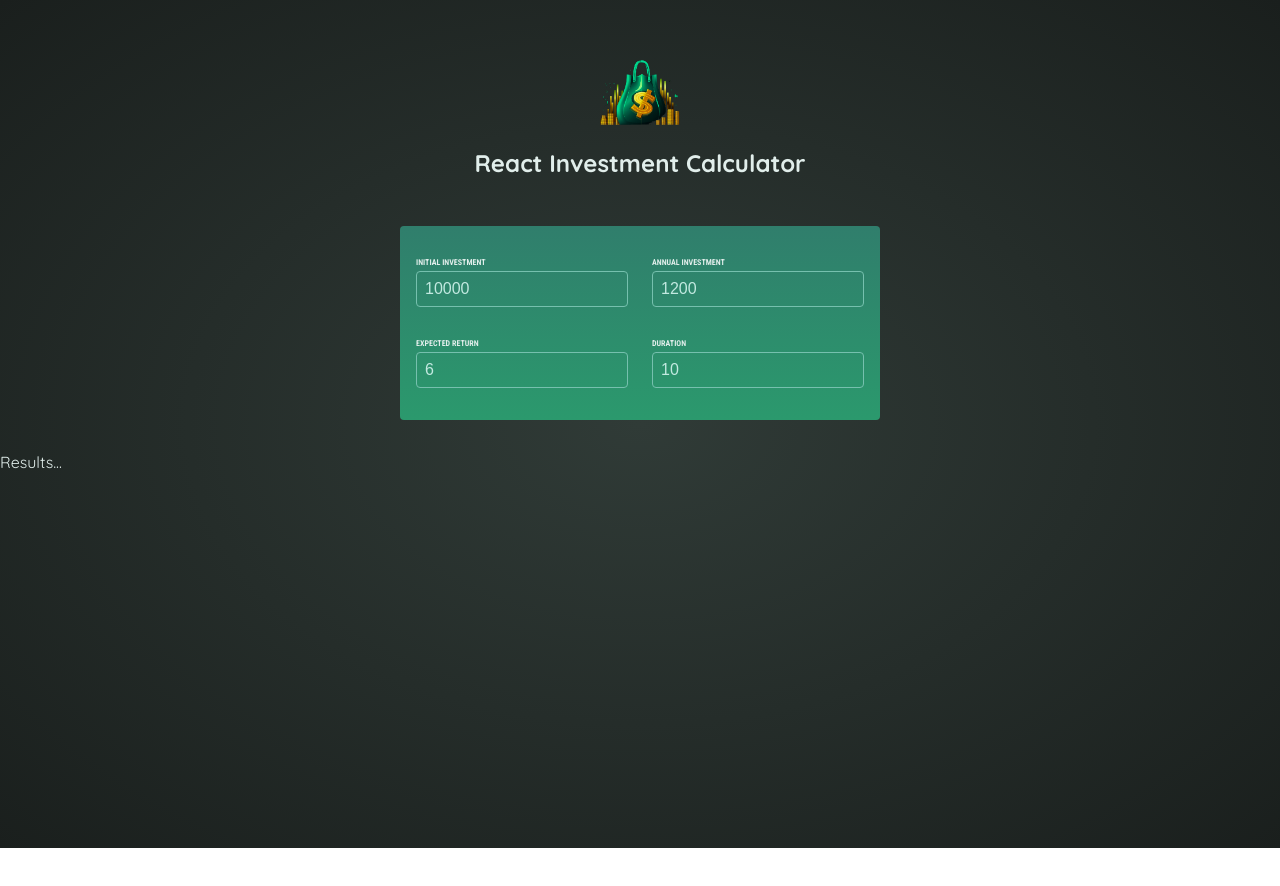
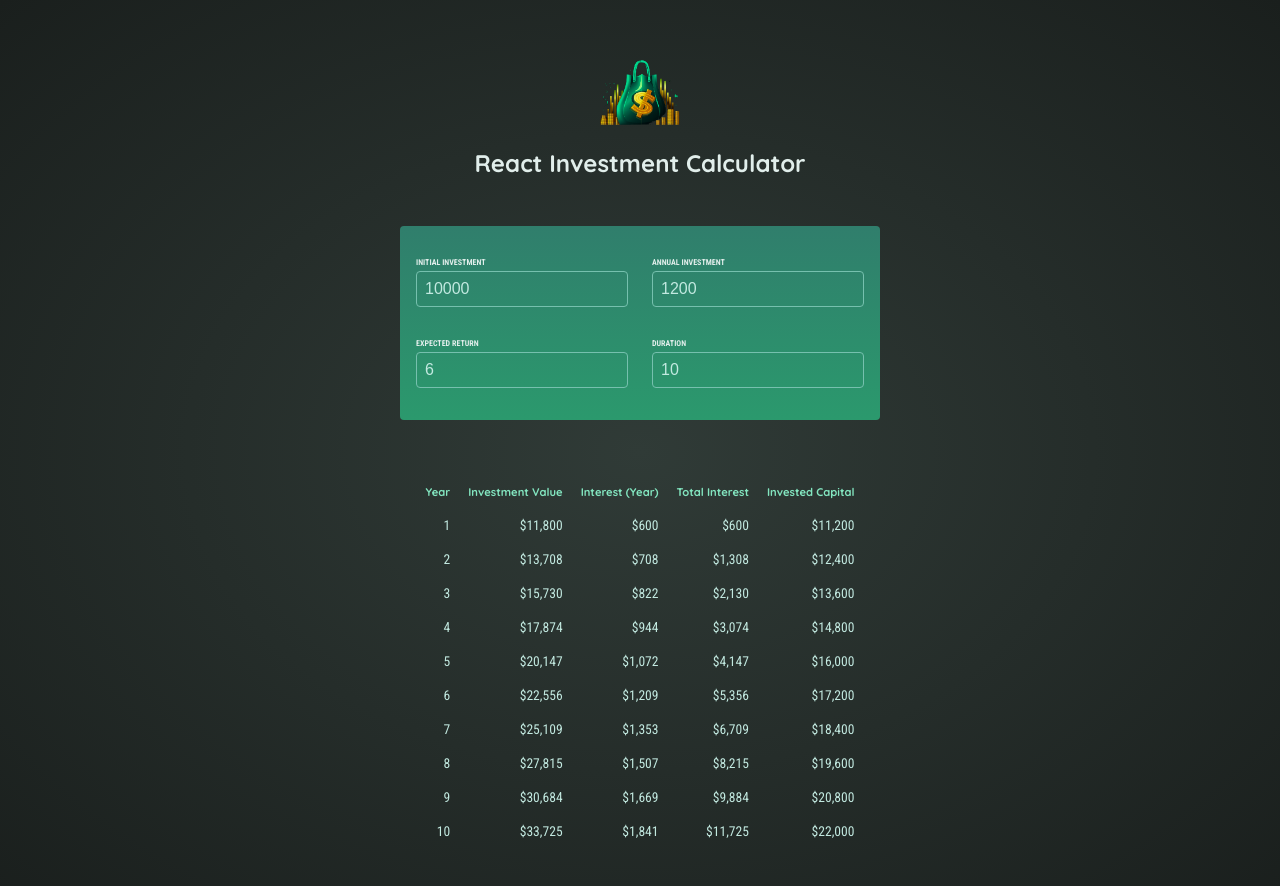
Before and after one commit to pashkovichma/Investment-Calculator, a React (Vite) app: page / in a window 1280 px wide. Shown: the top 886 px of the page. Before the commit the page ends 848 px from the top, so only its background shows below. Built offline with nearby package versions, Linux system fonts and the light colour scheme.

Commit message:
results outputing

```diff
--- a/src/App.jsx
+++ b/src/App.jsx
@@ -17,7 +17,7 @@
     setUserInput((prevUserInput) => {
       return {
         ...prevUserInput,
-        [inputIdentifier]: newValue,
+        [inputIdentifier]: +newValue,
       };
     });
   }
--- a/src/components/Results.jsx
+++ b/src/components/Results.jsx
@@ -1,4 +1,42 @@
+import { calculateInvestmentResults, formatter } from '../util/investment.js';
+
 export default function Results({ input }) {
-  console.log(input);
-  return <p>Results...</p>
+  const resultsData = calculateInvestmentResults(input);
+  const initialInvestment =
+    resultsData[0].valueEndOfYear -
+    resultsData[0].interest -
+    resultsData[0].annualInvestment;
+
+  return (
+    <table id="result">
+      <thead>
+        <tr>
+          <th>Year</th>
+          <th>Investment Value</th>
+          <th>Interest (Year)</th>
+          <th>Total Interest</th>
+          <th>Invested Capital</th>
+        </tr>
+      </thead>
+      <tbody>
+        {resultsData.map((yearData) => {
+          const totalInterest =
+            yearData.valueEndOfYear -
+            yearData.annualInvestment * yearData.year -
+            initialInvestment;
+          const totalAmountInvested = yearData.valueEndOfYear - totalInterest;
+
+          return (
+            <tr key={yearData.year}>
+              <td>{yearData.year}</td>
+              <td>{formatter.format(yearData.valueEndOfYear)}</td>
+              <td>{formatter.format(yearData.interest)}</td>
+              <td>{formatter.format(totalInterest)}</td>
+              <td>{formatter.format(totalAmountInvested)}</td>
+            </tr>
+          );
+        })}
+      </tbody>
+    </table>
+  );
 }
```
